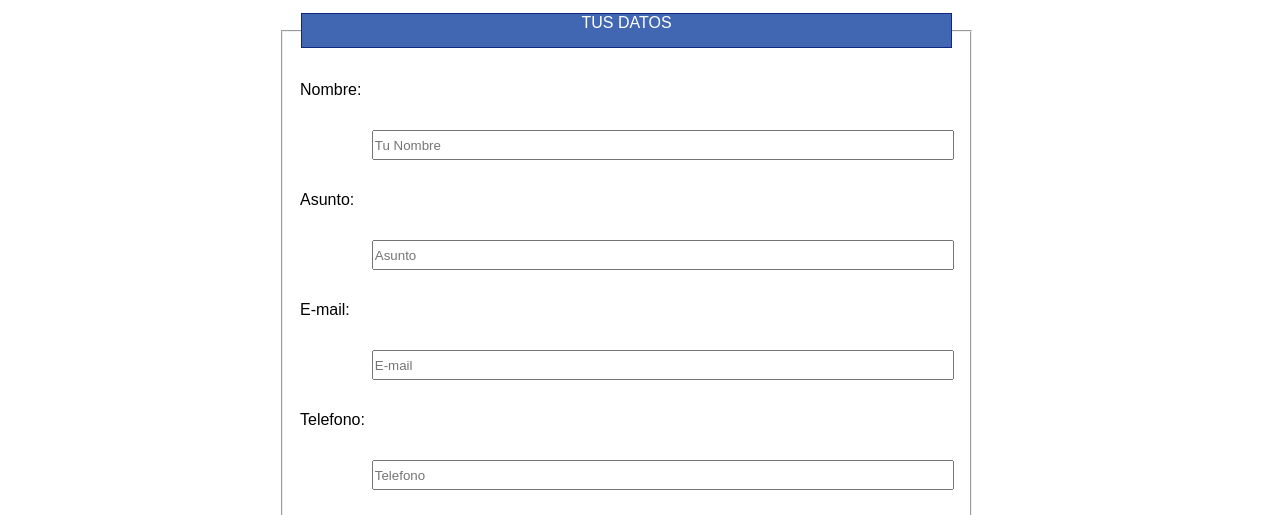
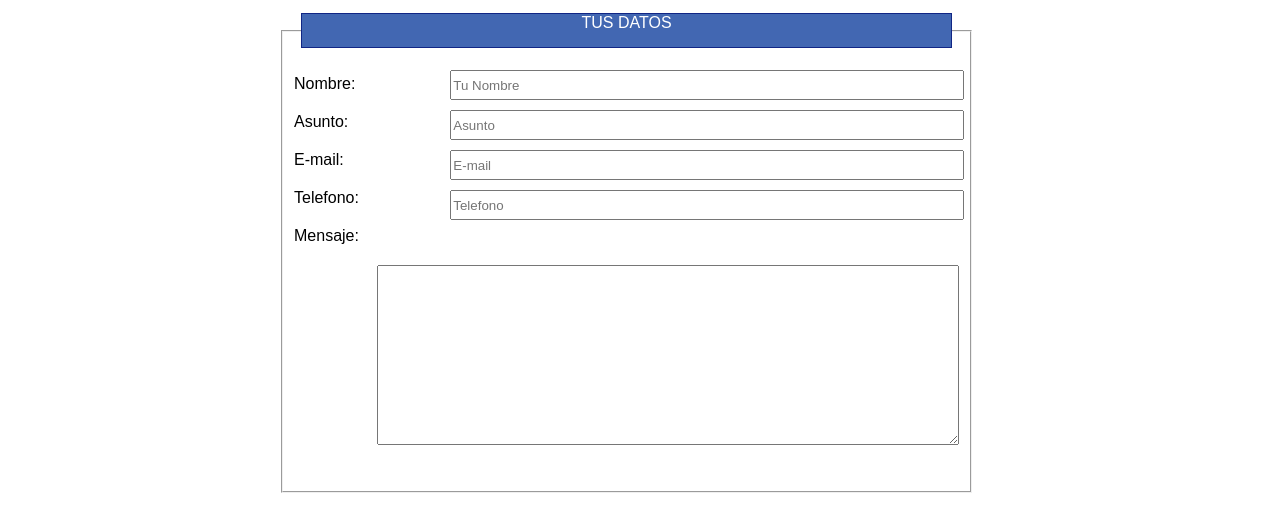
Before and after one commit to juandmelendezpe/proyectoFlexbox, a plain HTML site: page contacto.html in a window 1280 px wide. Shown: the part 225-740 px from the top of the page. Drawn offline with Linux system fonts and the light colour scheme.

Commit message:
cambios en contacto.html
se esta realizando arreglos en esta pagina

```diff
--- a/css/style.css
+++ b/css/style.css
@@ -438,7 +438,7 @@ p .titulo_contacto{
 }
 fieldset{
    width: 90%;
-   height: 550px;
+   height: 480px;
    margin: 25px;
    padding: 1px;
 
@@ -455,21 +455,22 @@ legend{
 
 }
 label{
-
-    margin: 15px;
+    width: 81px;
+    margin: 9px;
     padding: 1px;
     float: left;
+
 }
 
 input{
-    width: 85%;
+    width: 75%;
     height: 30px;
-    margin: 15px;
+    margin: 5px;
     padding: 1px;
     float: right;
 }
 input:focus{
-    background-color: #76c8fe9b;
+    background-color: #76c8fe6d;
 }
 textarea{
     width: 85%;
```
Also changed, not shown: index.html (+1 -1 lines).
